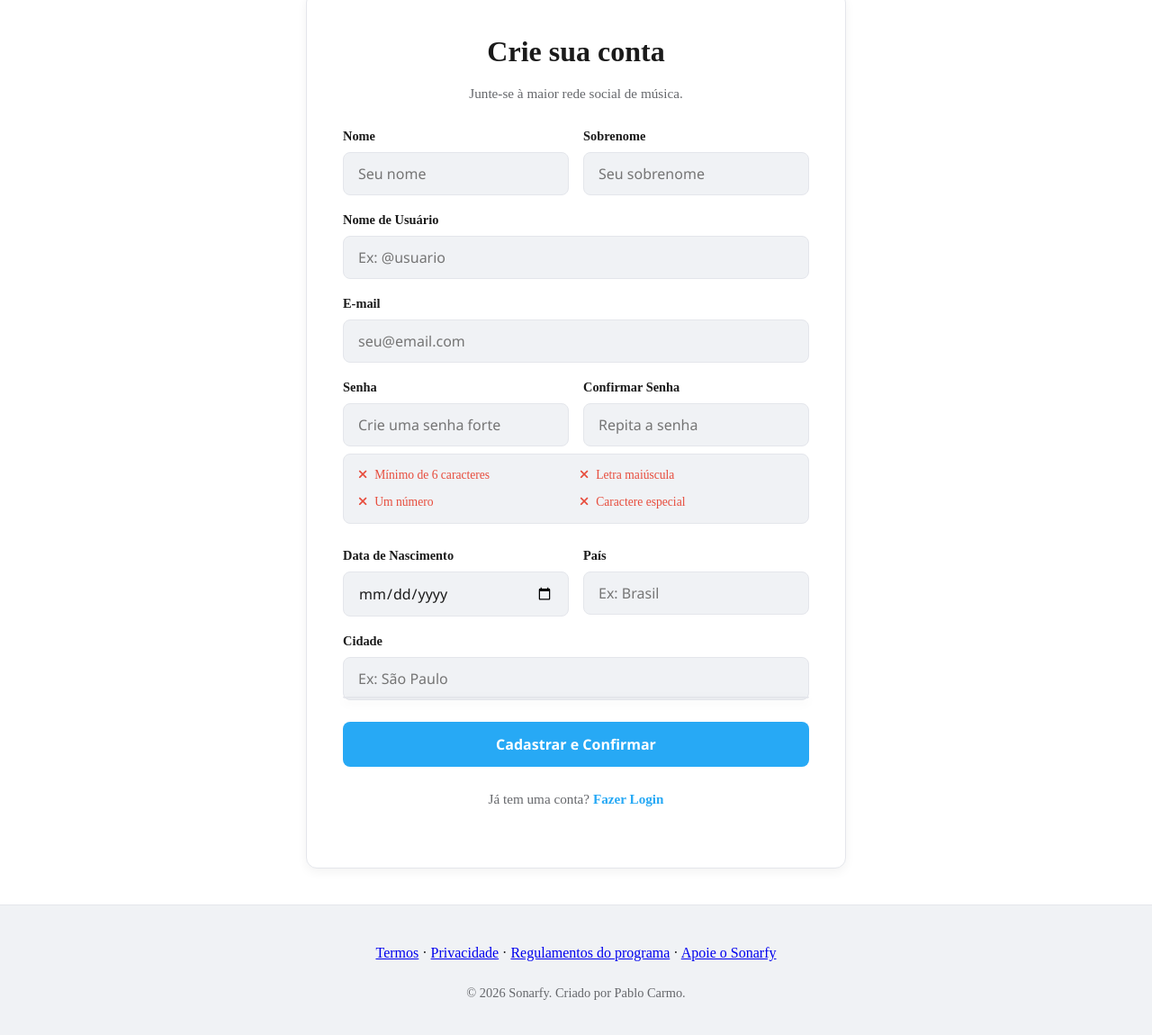
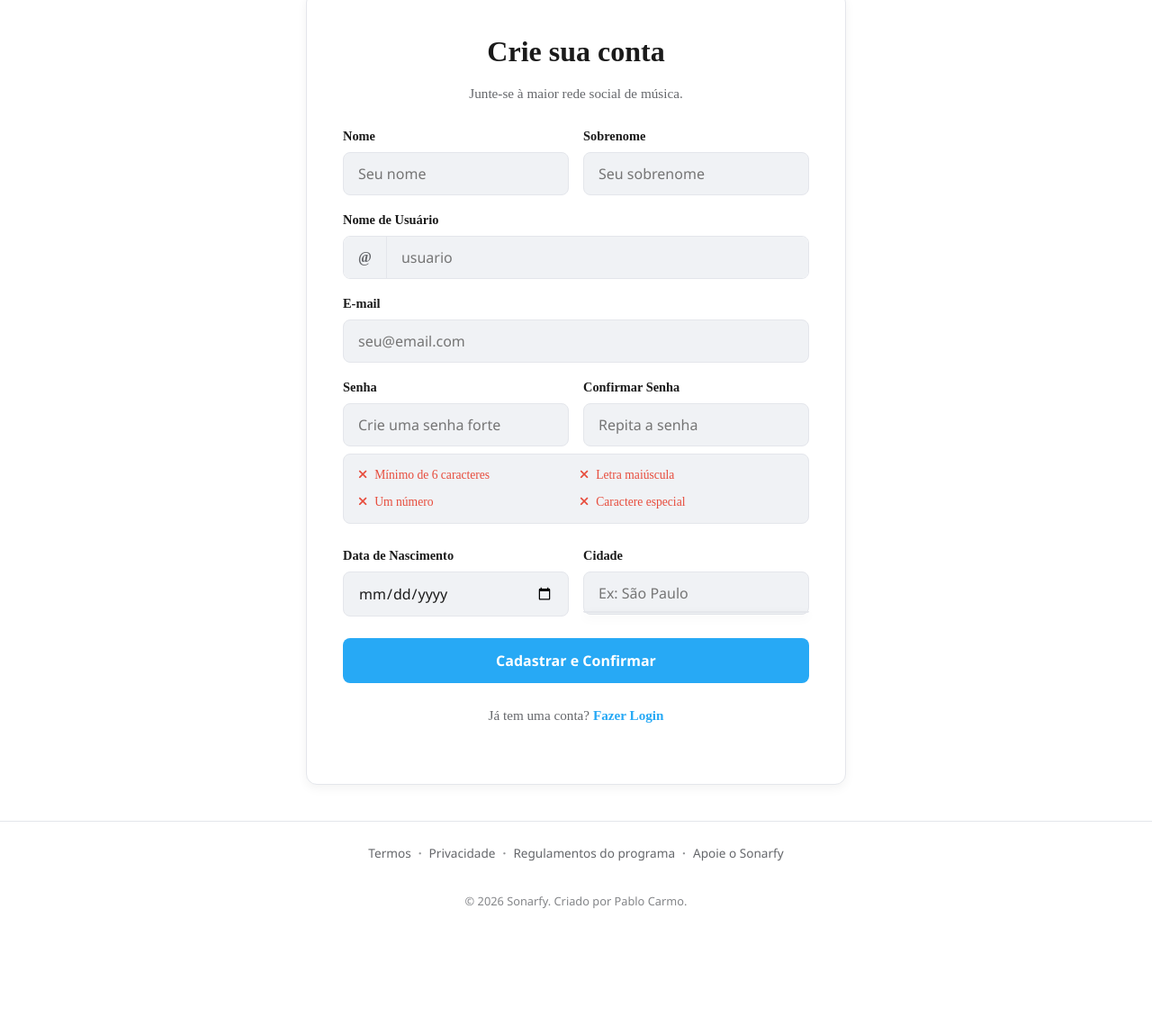
Before and after one commit to pablohcarmo/sonarfy-frontend, a website: page pages/cadastro.html in a window 1280 px wide. Shown: the part 128-1278 px from the top of the page at 90% size. After the commit the page ends 1163 px from the top, so only its background shows below. Drawn offline with nearby package versions, Linux system fonts and the light colour scheme; a web font is replaced by a local one.

Commit message:
feat: finalizes registration layout, footer corrections, and front-end validations

```diff
--- a/css/cadastro.css
+++ b/css/cadastro.css
@@ -69,3 +69,45 @@
     background-color: var(--footer-bg);
     color: var(--accent-color);
 }
+
+/* Estilização do prefixo fixo (@) no campo de handle */
+.handle-wrapper {
+    display: flex;
+    align-items: center;
+    background-color: var(--bg-color);
+    border: 1px solid var(--border-color);
+    border-radius: 8px;
+    overflow: hidden;
+    transition: border-color 0.3s ease;
+    height: 48px; /* Mantém a mesma altura dos outros inputs */
+}
+
+/* Destaca a borda do contêiner inteiro quando o input recebe foco */
+.handle-wrapper:focus-within {
+    border-color: var(--accent-color);
+}
+
+.handle-prefix {
+    padding: 0 16px;
+    background-color: var(--footer-bg);
+    color: var(--text-secondary);
+    font-weight: 600;
+    border-right: 1px solid var(--border-color);
+    height: 100%;
+    display: flex;
+    align-items: center;
+}
+
+/* Remove as bordas nativas do input para que ele se funda ao wrapper */
+.handle-wrapper .login-field {
+    border: none;
+    border-radius: 0;
+    margin: 0;
+    height: 100%;
+    box-shadow: none;
+}
+
+.handle-wrapper .login-field:focus {
+    border: none;
+    box-shadow: none;
+}
--- a/css/footer.css
+++ b/css/footer.css
@@ -1,43 +1,46 @@
+/* Container principal do rodapé */
 footer {
-    background-color: var(--footer-bg);
-    padding: 32px 5%;
-    border-top: 1px solid var(--border-color);
-    display: flex;
-    flex-direction: column;
-    align-items: center;
-    gap: 12px;
-    margin-top: auto; /* Garante que o rodapé fique sempre no fundo da tela */
+    font-family: 'Segoe UI', Tahoma, Geneva, Verdana, sans-serif;
+    font-size: 0.85rem;
+    text-align: center;
+    padding: 24px 16px;
+    background-color: var(--bg-color);
 }
 
+/* Agrupamento dos links e pontinhos */
 .footer-links {
     display: flex;
-    flex-wrap: wrap;
     justify-content: center;
     align-items: center;
-    gap: 12px;
-    font-size: 0.85rem;
+    flex-wrap: wrap;
+    gap: 8px;
 }
 
+/* Remoção do sublinhado azul padrão */
 .footer-links a {
     color: var(--text-secondary);
     text-decoration: none;
-    font-weight: 600;
+    font-weight: 500;
     transition: color 0.2s ease;
 }
 
+/* Efeito Hover moderno */
 .footer-links a:hover {
-    color: var(--accent-color); /* Usa o Azul Sonarfy no hover */
+    color: var(--text-primary);
     text-decoration: underline;
 }
 
+/* Estilo do pontinho separador (middot) */
 .separator {
     color: var(--text-secondary);
-    opacity: 0.4;
-    user-select: none; /* Impede que o usuário selecione o ponto ao copiar texto */
+    opacity: 0.7;
+    font-weight: bold;
 }
 
+/* Espaçamento para o texto de Copyright */
 .copyright {
+    margin-top: 12px;
+    font-size: 0.8rem;
     color: var(--text-secondary);
-    font-size: 0.85rem;
-    text-align: center;
+    opacity: 0.8;
 }
--- a/js/cadastro.js
+++ b/js/cadastro.js
@@ -6,9 +6,15 @@ document.addEventListener('DOMContentLoaded', () => {
     const nameField = document.getElementById('nameField');
     const surnameField = document.getElementById('surnameField');
     const passwordField = document.getElementById('passwordField');
+    const handleField = document.getElementById('handleField'); // Adicione esta linha
     const confirmPasswordField = document.getElementById('confirmPasswordField');
     const birthDateField = document.getElementById('birthDateField');
+    const cityField = document.getElementById('cityField');
     const allInputs = document.querySelectorAll('.login-field');
+
+    // Variável de memória para o banco de dados (movida para o topo)
+    let selectedCountry = '';
+    let geocodeTimeout;
 
     // Regras do Checklist de Senha
     const reqLength = document.getElementById('req-length');
@@ -24,7 +30,7 @@ document.addEventListener('DOMContentLoaded', () => {
     }
 
     // REGRA 1: Bloqueia Emojis
-    const emojiRegex = /[\p{Extended_Pictographic}\p{Emoji_Presentation}]/gu;
+    const emojiRegex = /\p{Emoji}/gu;
     allInputs.forEach(input => {
         input.addEventListener('input', function() {
             if (emojiRegex.test(this.value)) {
@@ -45,7 +51,19 @@ document.addEventListener('DOMContentLoaded', () => {
         }
     });
 
-    // REGRA 3: Validação Dinâmica da Senha (Checklist)
+    // REGRA 3: Formata o Handle (Bloqueia @, espaços e caracteres especiais)
+    const handleRegex = /[^a-zA-Z0-9_.\-]/g;
+    if (handleField) {
+        handleField.addEventListener('input', function() {
+            if (handleRegex.test(this.value)) {
+                this.value = this.value.replace(handleRegex, '');
+            }
+            // Padroniza visualmente convertendo tudo para letras minúsculas
+            this.value = this.value.toLowerCase();
+        });
+    }
+
+    // REGRA 4: Validação Dinâmica da Senha (Checklist)
     let isPasswordValid = false;
 
     function updateChecklistItem(element, isValid) {
@@ -58,9 +76,9 @@ document.addEventListener('DOMContentLoaded', () => {
         }
     }
 
+    // O evento de senha termina AQUI, apenas validando visualmente os caracteres
     passwordField.addEventListener('input', function() {
         const val = this.value;
-
         const hasLength = val.length >= 6;
         const hasUppercase = /[A-Z]/.test(val);
         const hasNumber = /[0-9]/.test(val);
@@ -71,25 +89,33 @@ document.addEventListener('DOMContentLoaded', () => {
         updateChecklistItem(reqNumber, hasNumber);
         updateChecklistItem(reqSpecial, hasSpecial);
 
-        // A senha só é válida se cumprir os 4 requisitos
         isPasswordValid = hasLength && hasUppercase && hasNumber && hasSpecial;
     });
 
+    // ENVIO DO FORMULÁRIO (Submissão para a API)
     if (registerForm) {
         registerForm.addEventListener('submit', async function(event) {
             event.preventDefault();
             errorMessage.style.display = 'none';
             successMessage.style.display = 'none';
 
-            // Trava de segurança: Se o checklist não estiver 100% verde, bloqueia o envio
+            // Trava de segurança 1: Checklist de senha
             if (!isPasswordValid) {
                 errorMessage.innerText = "A senha não atende a todos os requisitos de segurança.";
                 errorMessage.style.display = 'block';
                 return;
             }
 
+            // Trava de segurança 2: Senhas iguais
             if (passwordField.value !== confirmPasswordField.value) {
                 errorMessage.innerText = "As senhas não coincidem.";
+                errorMessage.style.display = 'block';
+                return;
+            }
+
+            // REGRA 5: Exige a seleção correta na lista suspensa (AGORA NO LUGAR CERTO)
+            if (!selectedCountry) {
+                errorMessage.innerText = "Por favor, selecione sua cidade na lista suspensa para validarmos sua região.";
                 errorMessage.style.display = 'block';
                 return;
             }
@@ -101,9 +127,10 @@ document.addEventListener('DOMContentLoaded', () => {
                 email: document.getElementById('emailField').value,
                 password: passwordField.value,
                 birthDate: birthDateField.value,
-                city: document.getElementById('cityField').value,
-                country: document.getElementById('countryField').value
+                city: cityField.value,
+                country: selectedCountry
             };
+            console.log("Payload gerado pelo Front-end:", JSON.stringify(payload, null, 2));
 
             try {
                 const response = await fetch(`${API_BASE_URL}/auth/register`, {
@@ -114,15 +141,15 @@ document.addEventListener('DOMContentLoaded', () => {
 
                 if (response.ok) {
                     registerForm.reset();
-                    // Reseta visualmente o checklist
                     [reqLength, reqUppercase, reqNumber, reqSpecial].forEach(el => updateChecklistItem(el, false));
                     isPasswordValid = false;
+                    selectedCountry = ''; // Reseta o país após sucesso
 
                     successMessage.innerText = "Conta criada com sucesso! Enviamos um link de confirmação para o seu e-mail.";
                     successMessage.style.display = 'block';
                 } else {
                     const data = await response.json().catch(() => ({}));
-                    errorMessage.innerText = data.message || "Erro ao realizar o cadastro. E-mail ou handle já em uso.";
+                    errorMessage.innerText = data.message || "Erro ao realizar o cadastro. E-mail ou nome de usuário já está em uso.";
                     errorMessage.style.display = 'block';
                 }
             } catch (error) {
@@ -134,18 +161,12 @@ document.addEventListener('DOMContentLoaded', () => {
     }
 
     // Autocompletar de Cidades com GeoNames API
-    const cityField = document.getElementById('cityField');
-    const countryField = document.getElementById('countryField');
-    let geocodeTimeout;
-
     if (cityField) {
-        // Envolve o input de cidade na div relativa
         const wrapper = document.createElement('div');
         wrapper.className = 'autocomplete-wrapper';
         cityField.parentNode.insertBefore(wrapper, cityField);
         wrapper.appendChild(cityField);
 
-        // Cria a lista (ul) que receberá os resultados
         const suggestionList = document.createElement('ul');
         suggestionList.className = 'autocomplete-list';
         wrapper.appendChild(suggestionList);
@@ -153,35 +174,29 @@ document.addEventListener('DOMContentLoaded', () => {
         cityField.addEventListener('input', function() {
             clearTimeout(geocodeTimeout);
             const query = this.value.trim();
-            suggestionList.innerHTML = ''; // Limpa a lista ao digitar
+            suggestionList.innerHTML = '';
+            selectedCountry = ''; // Reseta o país oculto se o usuário voltar a digitar
 
-            // Só pesquisa se houver pelo menos 3 letras
             if (query.length < 3) return;
 
             geocodeTimeout = setTimeout(async () => {
                 try {
-                    // ATENÇÃO: Substitua 'demo' pelo seu nome de usuário criado no geonames.org
-                    const username = 'demo';
-                    // featureClass=P filtra estritamente por Cidades/Vilas
-                    // Use a constante GEONAMES_USERNAME injetada pelo env.js
-                    const url = `https://secure.geonames.org/searchJSON?name_startsWith=${query}&maxRows=5&featureClass=P&username=${GEONAMES_USERNAME}`;
+                    const url = `https://api.geonames.org/searchJSON?name_startsWith=${query}&maxRows=5&featureClass=P&username=${GEONAMES_USERNAME}`;
+                    const response = await fetch(url);
 
-                    const response = await fetch(url);
                     if (response.ok) {
                         const data = await response.json();
-
                         if (data.geonames && data.geonames.length > 0) {
                             data.geonames.forEach(place => {
                                 const li = document.createElement('li');
                                 li.className = 'autocomplete-item';
-
                                 const region = place.adminName1 ? `${place.adminName1}, ` : '';
                                 li.innerText = `${place.name}, ${region}${place.countryName}`;
 
                                 li.addEventListener('click', () => {
                                     cityField.value = place.name;
-                                    if (countryField) countryField.value = place.countryName;
-                                    suggestionList.innerHTML = ''; // Fecha o menu após a seleção
+                                    selectedCountry = place.countryName; // Salva o país invisivelmente
+                                    suggestionList.innerHTML = '';
                                 });
 
                                 suggestionList.appendChild(li);
@@ -189,12 +204,11 @@ document.addEventListener('DOMContentLoaded', () => {
                         }
                     }
                 } catch (error) {
-                    console.error("Erro ao buscar a cidade:", error);
+                    console.error("Erro na GeoNames API:", error);
                 }
             }, 500);
         });
 
-        // Oculta a lista se o usuário clicar fora do campo
         document.addEventListener('click', (e) => {
             if (e.target !== cityField) suggestionList.innerHTML = '';
         });
--- a/pages/cadastro.html
+++ b/pages/cadastro.html
@@ -9,10 +9,10 @@
     <link rel="stylesheet" href="https://cdnjs.cloudflare.com/ajax/libs/font-awesome/6.4.0/css/all.min.css">
     <link href="https://fonts.googleapis.com/css2?family=Segoe+UI:wght@400;600;700&display=swap" rel="stylesheet">
 
-    <!-- Estilos globais e de autenticação -->
     <link rel="stylesheet" href="../css/index.css">
     <link rel="stylesheet" href="../css/login.css">
     <link rel="stylesheet" href="../css/cadastro.css">
+    <link rel="stylesheet" href="../css/footer.css">
 </head>
 <body>
 
@@ -52,7 +52,10 @@
 
             <div class="input-group">
                 <label for="handleField">Nome de Usuário</label>
-                <input id="handleField" class="login-field" type="text" placeholder="Ex: @usuario" maxlength="15" required>
+                <div class="handle-wrapper">
+                    <span class="handle-prefix">@</span>
+                    <input id="handleField" class="login-field" type="text" placeholder="usuario" maxlength="15" required autocomplete="off">
+                </div>
             </div>
 
             <div class="input-group">
@@ -87,15 +90,11 @@
                     <label for="birthDateField">Data de Nascimento</label>
                     <input id="birthDateField" class="login-field" type="date" required>
                 </div>
+
                 <div class="input-group">
-                    <label for="countryField">País</label>
-                    <input id="countryField" class="login-field" type="text" placeholder="Ex: Brasil" maxlength="100" required>
+                    <label for="cityField">Cidade</label>
+                    <input id="cityField" class="login-field" type="text" placeholder="Ex: São Paulo" maxlength="100" required autocomplete="off">
                 </div>
-            </div>
-
-            <div class="input-group">
-                <label for="cityField">Cidade</label>
-                <input id="cityField" class="login-field" type="text" placeholder="Ex: São Paulo" maxlength="100" required>
             </div>
 
             <button class="btn-submit" type="submit">Cadastrar e Confirmar</button>
@@ -109,7 +108,7 @@
 
 <script src="../js/global.js"></script>
 <script src="../js/api.js"></script>
-<script src="../js/env.js"><</script>
+<script src="../js/env.js"></script>
 <script src="../js/cadastro.js"></script>
 </body>
 </html>
```
